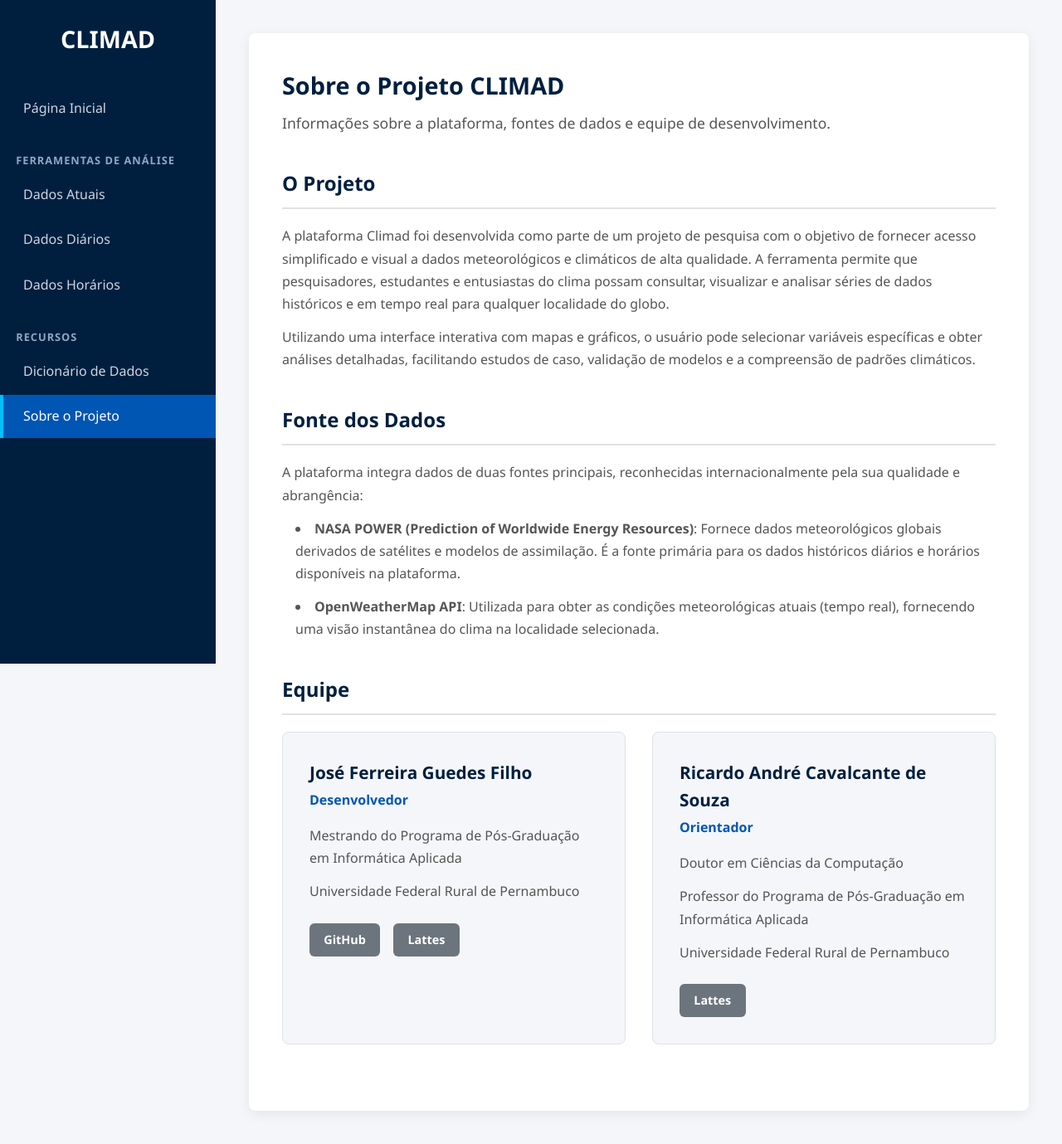
After one commit to joseferreira-dev/climad, a Django app: page /sobre/ in a window 1280 px wide. The commit adds this page. Shown: the whole page at 83% size. Run offline with Django 5.2, Linux system fonts and the light colour scheme; some libraries are stand-ins or nearby versions.

Commit message:
Finalizando front-end e incluindo página de Sobre

```diff
--- /dev/null
+++ b/core/templates/core/about.html
@@ -0,0 +1,54 @@
+{% extends "core/base.html" %}
+{% load static %}
+
+{% block content %}
+<div class="container">
+    <h2>Sobre o Projeto CLIMAD</h2>
+    <p class="subtitle page-description">Informações sobre a plataforma, fontes de dados e equipe de desenvolvimento.</p>
+
+    <div class="about-section">
+        <h3>O Projeto</h3>
+        <p>
+            A plataforma Climad foi desenvolvida como parte de um projeto de pesquisa com o objetivo de fornecer acesso simplificado e visual a dados meteorológicos e climáticos de alta qualidade. A ferramenta permite que pesquisadores, estudantes e entusiastas do clima possam consultar, visualizar e analisar séries de dados históricos e em tempo real para qualquer localidade do globo.
+        </p>
+        <p>
+            Utilizando uma interface interativa com mapas e gráficos, o usuário pode selecionar variáveis específicas e obter análises detalhadas, facilitando estudos de caso, validação de modelos e a compreensão de padrões climáticos.
+        </p>
+    </div>
+
+    <div class="about-section">
+        <h3>Fonte dos Dados</h3>
+        <p>A plataforma integra dados de duas fontes principais, reconhecidas internacionalmente pela sua qualidade e abrangência:</p>
+        <ul>
+            <li><strong>NASA POWER (Prediction of Worldwide Energy Resources)</strong>: Fornece dados meteorológicos globais derivados de satélites e modelos de assimilação. É a fonte primária para os dados históricos diários e horários disponíveis na plataforma.</li>
+            <li><strong>OpenWeatherMap API</strong>: Utilizada para obter as condições meteorológicas atuais (tempo real), fornecendo uma visão instantânea do clima na localidade selecionada.</li>
+        </ul>
+    </div>
+
+    <div class="about-section">
+        <h3>Equipe</h3>
+        <div class="team-grid">
+            <div class="team-member-card">
+                <h4>José Ferreira Guedes Filho</h4>
+                <p class="role">Desenvolvedor</p>
+                <p>Mestrando do Programa de Pós-Graduação em Informática Aplicada</p>
+                <p>Universidade Federal Rural de Pernambuco</p>
+                <div class="team-links">
+                    <a href="https://github.com/joseferreira-dev/" target="_blank" class="button-secondary">GitHub</a>
+                    <a href="http://lattes.cnpq.br/0405234564365980" target="_blank" class="button-secondary">Lattes</a>
+                </div>
+            </div>
+            <div class="team-member-card">
+                <h4>Ricardo André Cavalcante de Souza</h4>
+                <p class="role">Orientador</p>
+                <p>Doutor em Ciências da Computação</p>
+                <p>Professor do Programa de Pós-Graduação em Informática Aplicada</p>
+                <p>Universidade Federal Rural de Pernambuco</p>
+                <div class="team-links">
+                    <a href="http://lattes.cnpq.br/7101881357139219" target="_blank" class="button-secondary">Lattes</a>
+                </div>
+            </div>
+        </div>
+    </div>
+</div>
+{% endblock %}
--- a/core/templates/core/base.html
+++ b/core/templates/core/base.html
@@ -14,17 +14,24 @@
     <div class="page-wrapper">
         <aside class="sidebar">
             <div class="sidebar-header">
-                <a href="{% url 'core:home' %}" class="home-link"><h1>CLIMAD</h1></a>
+                <a href="{% url 'core:home' %}" class="home-link">
+                    <h1>CLIMAD</h1>
+                </a>
             </div>
             <nav class="sidebar-nav">
                 <div class="nav-section">
-                    <span class="nav-section-title">Tempo Real</span>
-                    <a href="{% url 'core:real_time' %}" class="nav-link {% if request.resolver_match.url_name == 'real_time' %}active{% endif %}">Dados Atuais</a>
+                    <a href="{% url 'core:home' %}" class="nav-link {% if request.resolver_match.url_name == 'home' %}active{% endif %}">Página Inicial</a>
                 </div>
                 <div class="nav-section">
-                    <span class="nav-section-title">Dados Históricos</span>
+                    <span class="nav-section-title">Ferramentas de Análise</span>
+                    <a href="{% url 'core:real_time' %}" class="nav-link {% if request.resolver_match.url_name == 'real_time' %}active{% endif %}">Dados Atuais</a>
                     <a href="{% url 'core:daily' %}" class="nav-link {% if request.resolver_match.url_name == 'daily' %}active{% endif %}">Dados Diários</a>
                     <a href="{% url 'core:hourly' %}" class="nav-link {% if request.resolver_match.url_name == 'hourly' %}active{% endif %}">Dados Horários</a>
+                </div>
+                 <div class="nav-section">
+                    <span class="nav-section-title">Recursos</span>
+                    <a href="{% url 'core:dictionary' %}" class="nav-link {% if request.resolver_match.url_name == 'dictionary' %}active{% endif %}">Dicionário de Dados</a>
+                    <a href="{% url 'core:about' %}" class="nav-link {% if request.resolver_match.url_name == 'about' %}active{% endif %}">Sobre o Projeto</a>
                 </div>
             </nav>
         </aside>
--- a/core/templates/core/home.html
+++ b/core/templates/core/home.html
@@ -4,6 +4,9 @@
 {% block content %}
 <div class="container home-container">
     <div class="hero-section">
+        <div class="hero-image-container">
+            <img src="{% static 'images/logo-hero.png' %}" alt="Análise de Dados Climáticos" class="hero-image">
+        </div>
         <div class="hero-text">
             <h1 class="hero-title">CLIMAD</h1>
             <p class="hero-subtitle">Análise Climática Inteligente ao seu Alcance</p>
@@ -14,9 +17,6 @@
             <div class="hero-cta">
                 <a href="{% url 'core:daily' %}" class="button-primary">Começar Análise &rarr;</a>
             </div>
-        </div>
-        <div class="hero-image-container">
-            <img src="https://placehold.co/400x400" alt="Análise de Dados Climáticos" class="hero-image">
         </div>
     </div>
 
--- a/core/urls.py
+++ b/core/urls.py
@@ -9,4 +9,5 @@ urlpatterns = [
     path("diaria/", views.daily_view, name="daily"),
     path("horaria/", views.hourly_view, name="hourly"),
     path("tempo-real/", views.real_time_view, name="real_time"),
+    path("sobre/", views.about_view, name="about"),
 ]
--- a/core/views.py
+++ b/core/views.py
@@ -1,7 +1,7 @@
+import json
 from django.shortcuts import render
-from django.conf import settings # NOVO: Importar as configurações
+from django.conf import settings
 
-# Create your views here.
 def home_view(request):
     """
     Renderiza a página inicial.
@@ -12,7 +12,6 @@ def daily_view(request):
     """
     Renderiza a página de análise diária e passa as chaves de API necessárias.
     """
-    # NOVO: Adiciona a chave do site do reCAPTCHA ao contexto
     context = {
         'maps_api_key': settings.MAPS_API_KEY,
         'RECAPTCHA_SITE_KEY': settings.RECAPTCHA_SITE_KEY
@@ -24,7 +23,6 @@ def hourly_view(request):
     """
     Renderiza a página de análise horária e passa as chaves de API necessárias.
     """
-    # NOVO: Adiciona a chave do site do reCAPTCHA ao contexto
     context = {
         'maps_api_key': settings.MAPS_API_KEY,
         'RECAPTCHA_SITE_KEY': settings.RECAPTCHA_SITE_KEY
@@ -36,7 +34,6 @@ def real_time_view(request):
     """
     Renderiza a página de análise em tempo real e passa as chaves de API necessárias.
     """
-    # NOVO: Adiciona a chave do site do reCAPTCHA ao contexto
     context = {
         'maps_api_key': settings.MAPS_API_KEY,
         'RECAPTCHA_SITE_KEY': settings.RECAPTCHA_SITE_KEY
@@ -48,4 +45,14 @@ def dictionary_view(request):
     """
     Renderiza a página do dicionário de dados.
     """
-    return render(request, "core/dictionary.html")
+    json_path = settings.STATICFILES_DIRS[0] / 'data/data_dictionary.json'
+    with open(json_path, 'r', encoding='utf-8') as f:
+        dictionary_data = json.load(f)
+    context = {'dictionary_data': dictionary_data}
+    return render(request, "core/dictionary.html", context)
+
+def about_view(request):
+    """
+    Renderiza a página Sobre o Projeto.
+    """
+    return render(request, "core/about.html")
--- a/static/css/style.css
+++ b/static/css/style.css
@@ -421,3 +479,67 @@ input[type="text"]:focus, input[type="date"]:focus {
     grid-template-columns: 1fr;
   }
 }
+
+/* -------------------------------------------------------------------------- */
+/* Estilos para a Página "Sobre"                                              */
+/* -------------------------------------------------------------------------- */
+
+.about-section {
+  margin-bottom: 2.5em;
+}
+
+.about-section h3 {
+  font-size: 1.5rem;
+  color: var(--cetene-blue-dark);
+  margin-bottom: 0.8em;
+  border-bottom: 2px solid var(--border-color);
+  padding-bottom: 0.4em;
+}
+
+.about-section p, .about-section li {
+  color: var(--text-secondary);
+  margin-bottom: 0.8em;
+  line-height: 1.7;
+}
+
+.about-section ul {
+  list-style-position: inside;
+  padding-left: 1em;
+}
+
+.team-grid {
+  display: grid;
+  grid-template-columns: repeat(auto-fit, minmax(300px, 1fr));
+  gap: 2em;
+}
+
+.team-member-card {
+  background-color: var(--cetene-blue-light);
+  padding: 2em;
+  border-radius: 8px;
+  border: 1px solid var(--border-color);
+}
+
+.team-member-card h4 {
+  font-size: 1.3rem;
+  color: var(--cetene-blue-dark);
+}
+
+.team-member-card .role {
+  font-size: 1rem;
+  font-weight: bold;
+  color: var(--cetene-blue-primary);
+  margin-top: 0.2em;
+  margin-bottom: 1em;
+}
+
+.team-links {
+  margin-top: 1.5em;
+  display: flex;
+  gap: 1em;
+}
+
+.team-links .button-secondary {
+  font-size: 0.9em;
+  padding: 0.6em 1.2em;
+}
```
Also changed, not shown: other parts of static/css/style.css (+64 -6 lines), static/images/logo-hero.png (added), static/images/logo.png (added).
